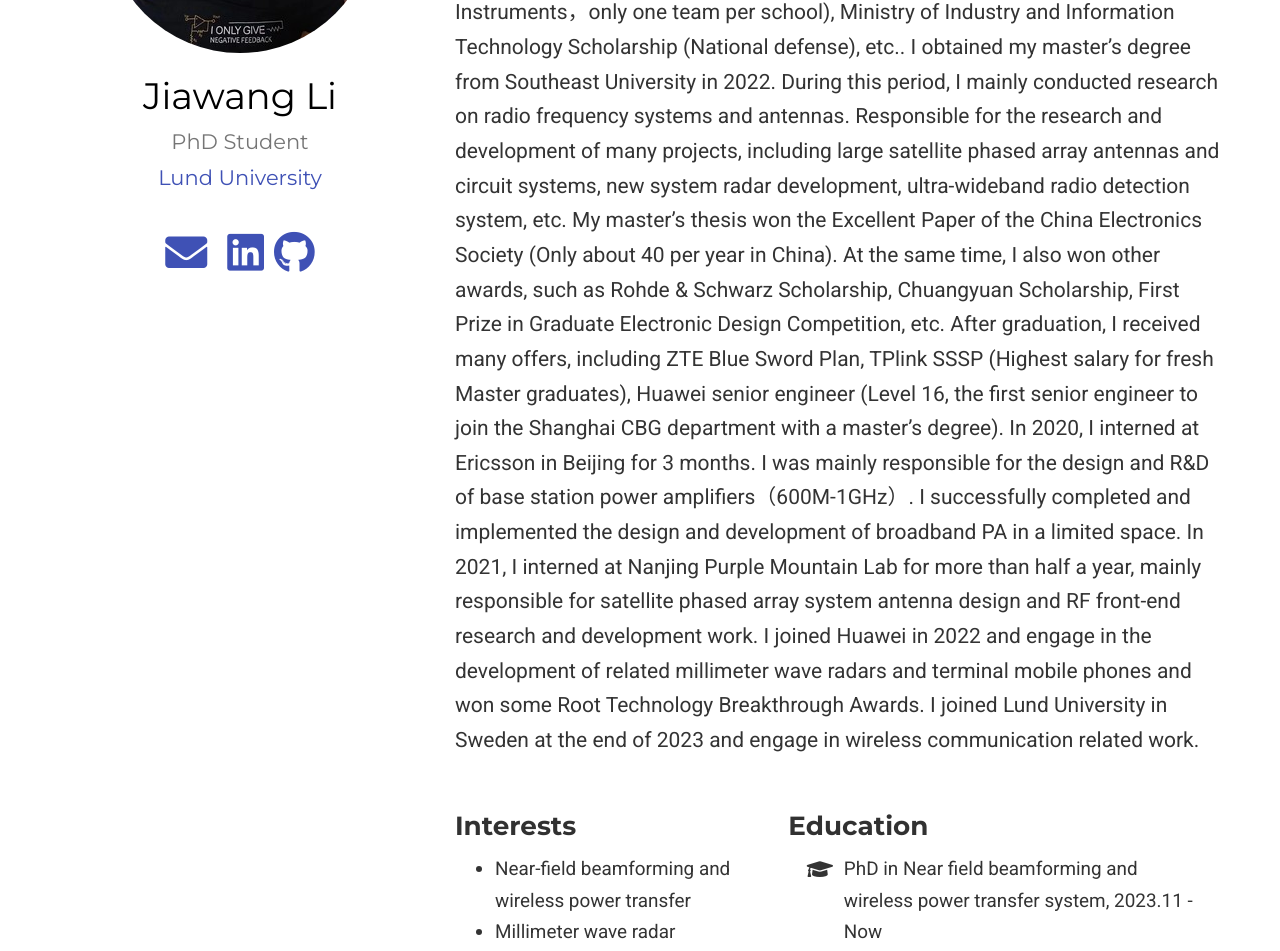
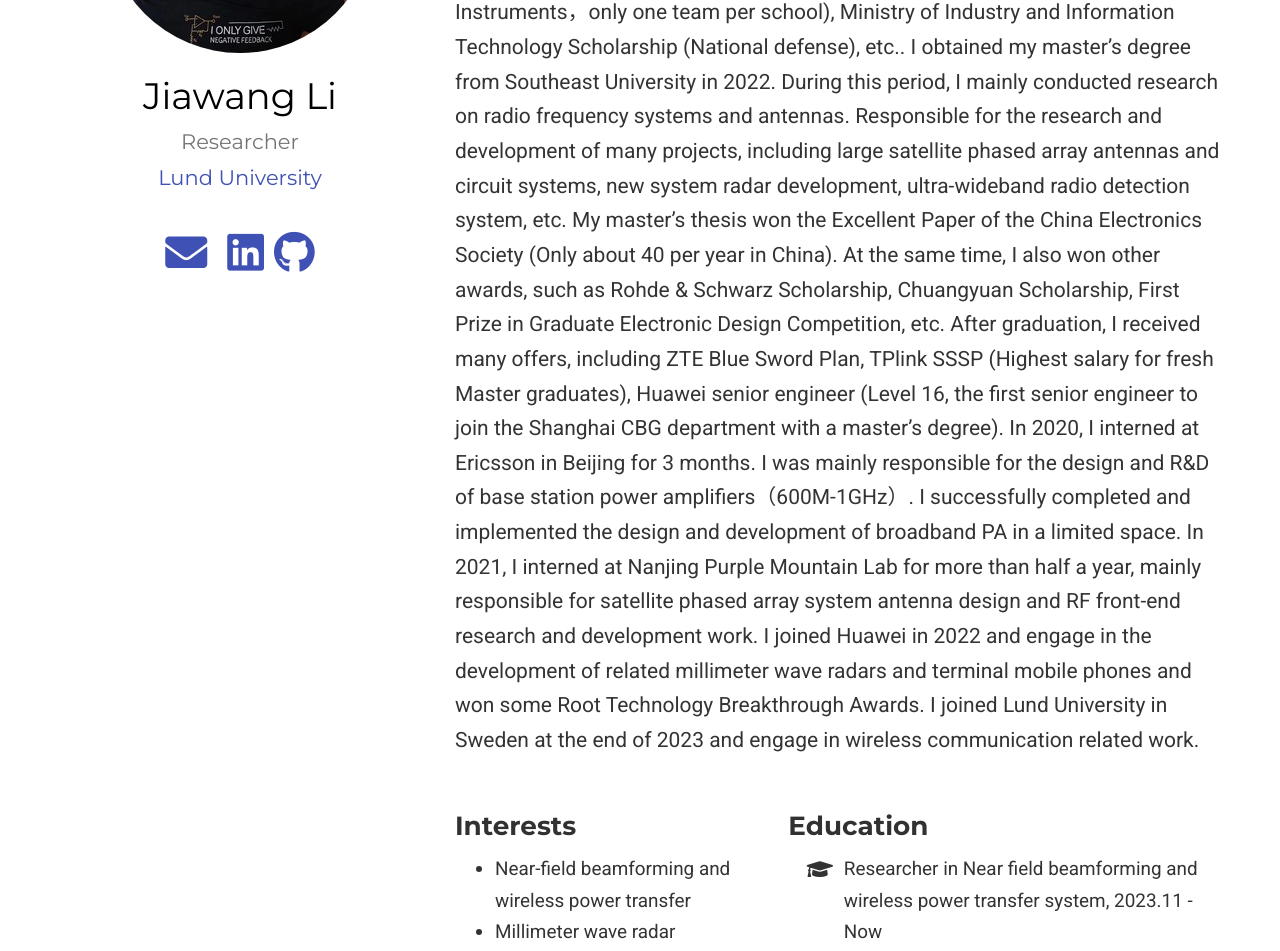
Before and after one commit to jiawang-bao/personpage, a plain HTML site: page authors/admin/index.html in a window 1280 px wide. Shown: the part 380-1331 px from the top of the page. Drawn offline with nearby package versions, Linux system fonts and the light colour scheme; some packages are replaced by stand-ins of ours; a script that the page names is missing; some icons are missing.

Commit message:
Update index.html

```diff
--- a/authors/admin/index.html
+++ b/authors/admin/index.html
@@ -235,7 +235,7 @@
   <meta property="og:site_name" content="Jiawang Li">
   <meta property="og:url" content="//localhost:1313/authors/admin/">
   <meta property="og:title" content="Jiawang Li | Jiawang Li">
-  <meta property="og:description" content="PhD Student"><meta property="og:image" content="//localhost:1313/img/ybg.jpg">
+  <meta property="og:description" content="Researcher"><meta property="og:image" content="//localhost:1313/img/ybg.jpg">
   <meta property="twitter:image" content="//localhost:1313/img/ybg.jpg"><meta property="og:locale" content="en-us">
 
     <meta property="og:updated_time" content="2019-02-05T00:00:00&#43;00:00">
@@ -579,7 +579,7 @@
 
       <div class="portrait-title">
         <h2>Jiawang Li</h2>
-        <h3>PhD Student</h3>
+        <h3>Researcher</h3>
 
 
         <h3>
@@ -699,7 +699,7 @@ I joined Lund University in Sweden at the end of 2023 and engage in wireless com
           <li>
             <i class="fa-li fas fa-graduation-cap"></i>
             <div class="description">
-              <p class="course">PhD in Near field beamforming and wireless power transfer system, 2023.11 - Now</p>
+              <p class="course">Researcher in Near field beamforming and wireless power transfer system, 2023.11 - Now</p>
               <p class="institution">Lund University</p>
             </div>
           </li>
```
